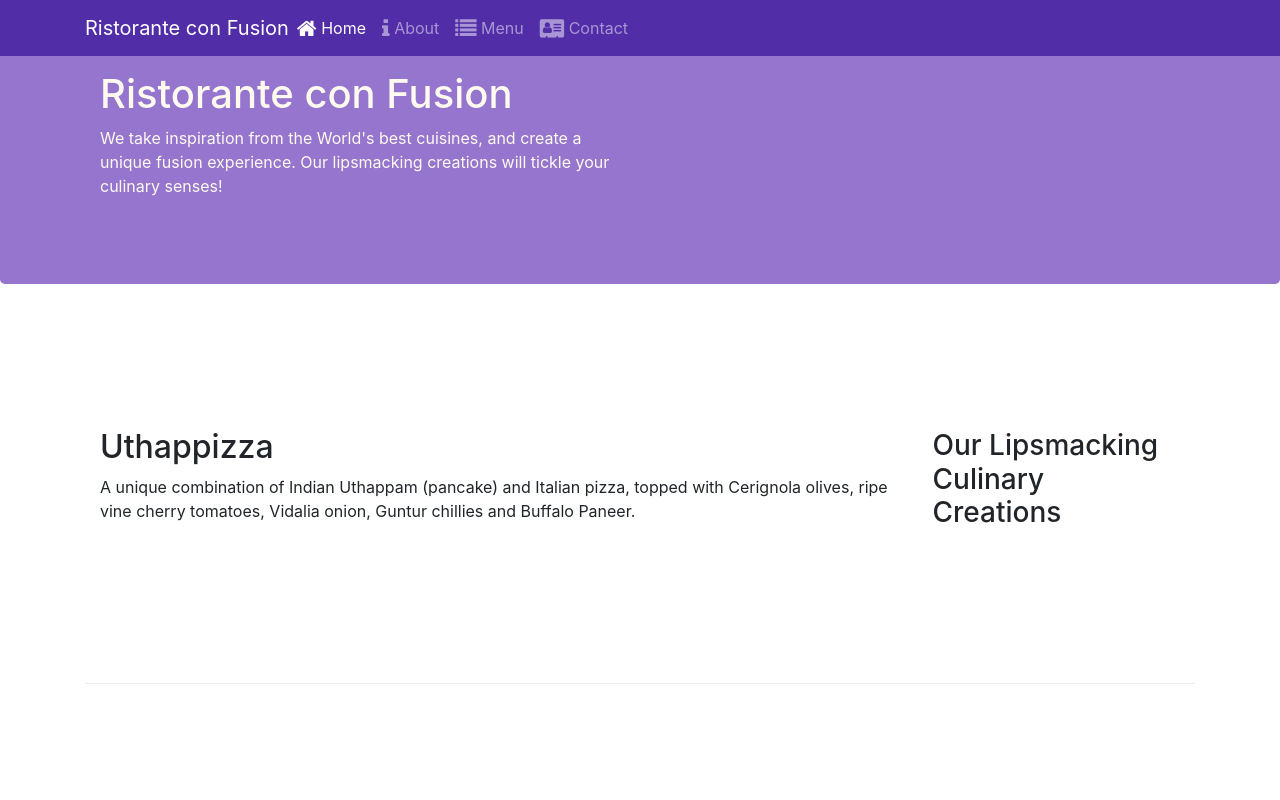
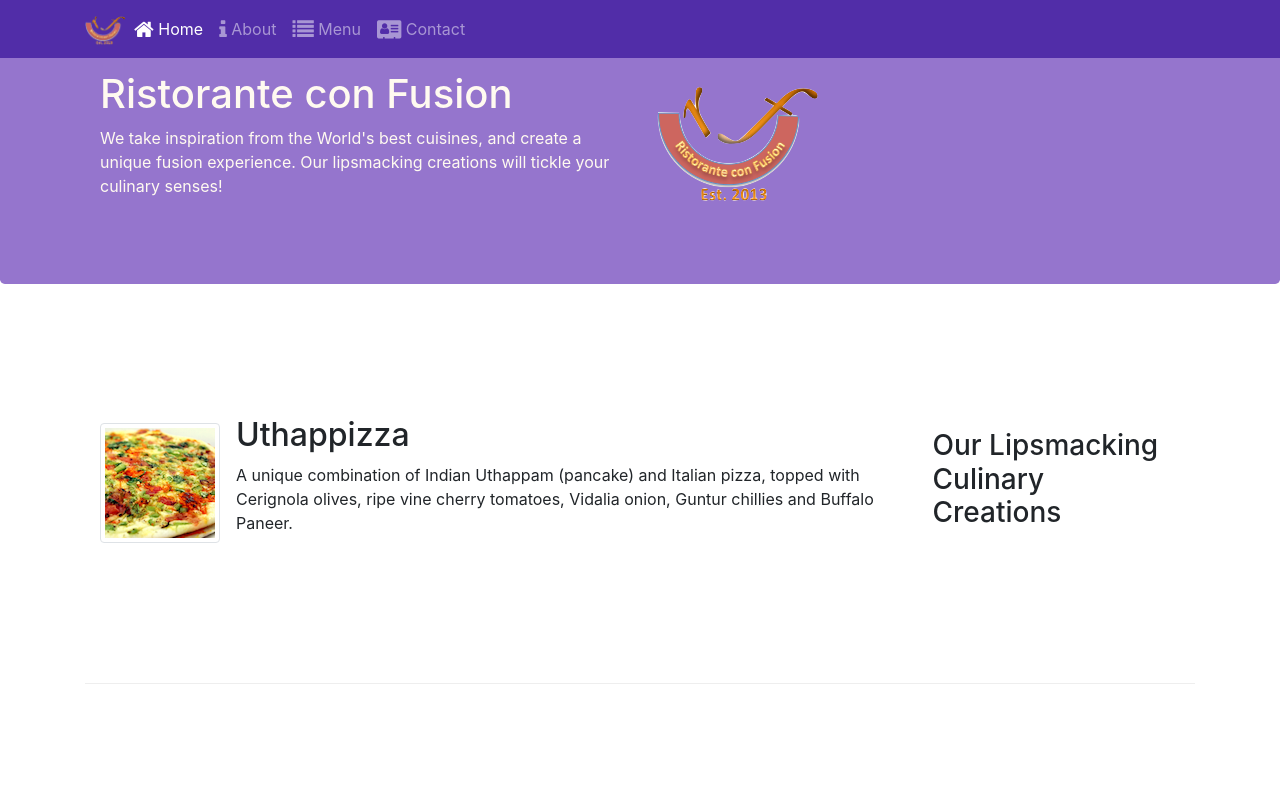
Before and after one commit to noeva/finalAss, a website: page index.html in a window 1280 px wide. Shown: the top 800 px of the page. Drawn offline with nearby package versions, Linux system fonts and the light colour scheme.

Commit message:
images and media

```diff
--- a/index.html
+++ b/index.html
@@ -1,6 +1,5 @@
 <!DOCTYPE html>
 <html lang="en">
-
     <head>
             <!-- Required meta tags always come first -->
             <meta charset="utf-8">
@@ -14,14 +13,13 @@
             <link rel="stylesheet" href="./css/styles.css">
         <title>Ristorante Con Fusion</title>
     </head>
-
     <body>
         <nav class="navbar navbar-dark navbar-expand-sm fixed-top">
             <div class="container">
                 <button class="navbar-toggler" type="button" data-toggle="collapse" data-target="#Navbar">
                     <span class="navbar-toggler-icon" />
                 </button>
-            <a class="navbar-brand mr-auto" href="#">Ristorante con Fusion</a>
+                <a class="navbar-brand mr-auto" href="./index.html"><img src="./img/logo.png" height="30" width="41"></a>
                 <div class="collapse navbar-collapse" id="Navbar">
                     <ul class="navbar-nav mr-auto">
                         <li class="nav-item active"><a class="nav-link" href="#"><span class="fa fa-home fa-lg"></span> Home</a></li>
@@ -39,20 +37,25 @@
                         <h1>Ristorante con Fusion</h1>
                         <p>We take inspiration from the World's best cuisines, and create a unique fusion experience. Our lipsmacking creations will tickle your culinary senses!</p>
                     </div>
-                <div class="col-12 col-sm">
+                    <div class="col-12 col-sm align-self-center">
+                        <img src="./img/logo.png" class="img-fluid">
                     </div>
                 </div>
             </div>
         </header>
-
         <div class="container">
             <div class="row row-content align-items-center">
                 <div class="col-12 col-sm-4 order-sm-last col-md-3">
                     <h3>Our Lipsmacking Culinary Creations</h3>
                 </div>
                 <div class="col col-sm order-sm-first col-md">
-                <h2>Uthappizza</h2>
+                    <div class="media">
+                        <img src="./img/uthappizza.png" class="d-flex mr-3 align-self-center img-thumbnail" alt="Uthappizza">
+                        <div class="media-body">
+                            <h2 class="mt-0">Uthappizza</h2>
                             <p class="d-none d-sm-block">A unique combination of Indian Uthappam (pancake) and Italian pizza, topped with Cerignola olives, ripe vine cherry tomatoes, Vidalia onion, Guntur chillies and Buffalo Paneer.</p>
+                        </div>
+                    </div>
                 </div>
             </div>
             <div class="row row-content align-items-center">
@@ -69,9 +72,14 @@
                     <h3>Meet our Culinary Specialists</h3>
                 </div>
                 <div class="col col-sm order-sm-first col-md">
-                <h2>Alberto Somayya</h2>
+                    <div class="media">
+                        <img src="./img/alberto.png" class="d-flex mr-3 img-thumbnail align-self-center" alt="Alberto Somayya">
+                        <div class="media-body">
+                            <h2 class="mt-0">Alberto Somayya</h2>
                             <h4>Executive Chef</h4>
                             <p class="d-none d-sm-block">Award winning three-star Michelin chef with wide International experience having worked closely with whos-who in the culinary world, he specializes in creating mouthwatering Indo-Italian fusion experiences. </p>
+                        </div>
+                    </div>
                 </div>
             </div>
         </div>
@@ -121,5 +129,4 @@
         <script src="node_modules/popper.js/dist/umd/popper.min.js"></script>
         <script src="node_modules/bootstrap/dist/js/bootstrap.min.js"></script>
     </body>
-
 </html>
```
Also changed, not shown: aboutus.html (+3 -8 lines), contactus.html (+3 -13 lines), img/alberto.png (added), img/buffet.png (added), img/logo.png (added), img/uthappizza.png (added). Lines whose indentation alone changed are shown as unchanged.
